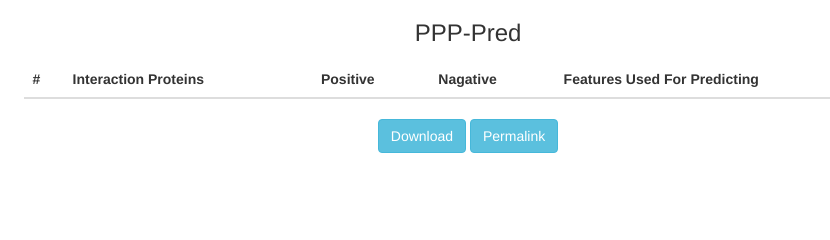
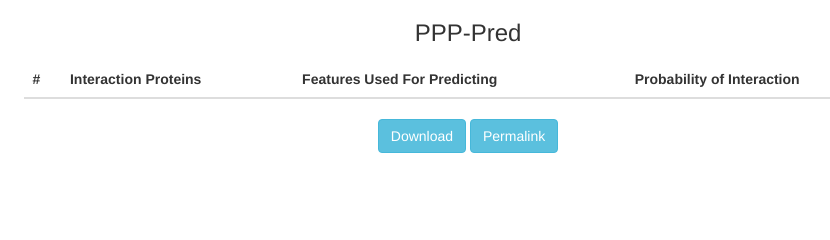
Before and after one commit to ankanch/GSoC2017-projects, a Flask app: template templates/result.html in a window 1280 px wide. Shown: the part 136-376 px from the top of the page, without its empty margins (172-1002 px from the left). Run offline with Flask 2, Linux system fonts and the light colour scheme; the template is opened without the code that fills it, so the values that code supplies are empty; parts of the project's set-up code (start-up, migrations or seed data) failed here and were passed over.

Commit message:
change the view of result page. delete negative column,move positive column to the last. And disabled advance button when it's been running analyze.

```diff
--- a/Utilities/CallAnalyze.py
+++ b/Utilities/CallAnalyze.py
@@ -65,12 +65,15 @@ def Analyzer_ProteinIDs(sessionid,protein_id_set):
     output,pred,pro_set = RP.run_standalone_protein(protein_id_set,PATH_RESULTS + sessionid + "/result.txt")
     ff = open(output,"w")
     print "zip data:",zip(pro_set,pred)
-    head = "#\tInteractionProteins\tPositive\tNegative\tFeaturesUsed\n"
+    #head = "#\tInteractionProteins\tPositive\tNegative\tFeaturesUsed\n"
+    # we will not include nagative score
+    head = "#\tInteractionProteins\tFeaturesUsed\tPositive\n"
     ff.write(head)
     for pro_pair,pred_result in zip(pro_set,pred):
         astr = pro_pair[0] + " + " + pro_pair[1] + ","
-        print "pred_result",pred_result
-        astr += str(pred_result[0]["positive"]) + "," + str(pred_result[0]["negative"]) + "," + str(pred_result[1])
+        #astr += str(pred_result[0]["positive"]) + "," + str(pred_result[0]["negative"]) + "," + str(pred_result[1])
+        #    features used for analyze          positive
+        astr += str(pred_result[1]) + "," + str(pred_result[0]["positive"])
         ff.write(astr + "\n")
     ff.close()
 
@@ -93,6 +96,7 @@ def Extract_Protein_Ids(data):
     pairs = data.split("\n")
     for ids in pairs:
         idd = ids.split(",")
+        idd = [ x for x in idd if len(x)>0 ]
         if len(idd) != 2:
             invalid.append(idd)
             continue
--- a/templates/index.html
+++ b/templates/index.html
@@ -76,9 +76,9 @@
                 <input type="text" name="analyze_type" value="normal" style="display:none;" id="analyze_type" />
             </div>
             <div class="row div-margin-top-5  div-margin-top-25 div-margin-bottom-25">
-                <input id="btn_run" type="submit" class="btn btn-primary" value="Run" onclick="javascript:toggleDiv('progress_bar_x');document.getElementById('btn_run').disabled = false;" />
+                <input id="btn_run" type="submit" class="btn btn-primary" value="Run" onclick="javascript:toggleDiv('progress_bar_x');document.getElementById('btn_advance').disabled = true;" />
                 <button type="button" class="btn btn-primary" onclick="javascript:window.location='/result/weriwer293uweweru';">DEBUG:Show Result page</button><br/>
-                <button type="button" onclick="javascript:advancedSwitcher()" class="btn btn-link div-margin-top-5" data-toggle="collapse" href="#collapse_advance_settings" aria-expanded="false" aria-controls="collapse_advance_settings">Advance Settings</button>
+                <button id="btn_advance" type="button" onclick="javascript:advancedSwitcher()" class="btn btn-link div-margin-top-5" data-toggle="collapse" href="#collapse_advance_settings" aria-expanded="false" aria-controls="collapse_advance_settings">Advance Settings</button>
             </div>
         </div>
     </form>
--- a/templates/result.html
+++ b/templates/result.html
@@ -49,9 +49,8 @@
                     <tr>
                         <th>#</th>
                         <th>Interaction Proteins </th>
-                        <th>Positive</th>
-                        <th>Nagative</th>
                         <th>Features Used For Predicting</th>
+                        <th>Probability of Interaction</th>
                     </tr>
                 </thead>
                 <tbody>
```
Also changed, not shown: 6 other files.
